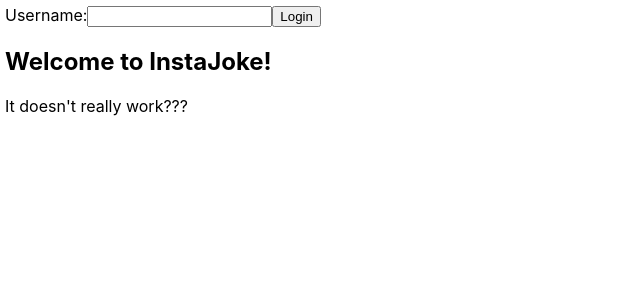
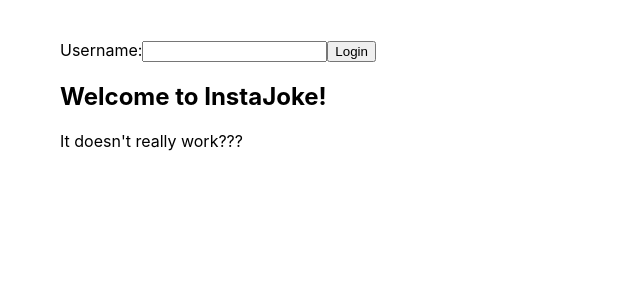
Before and after one commit to Nasume26/ig-clone, a React (Create React App) app: page / in a window 1280 px wide. Shown: the top 300 px of the page, without its empty margins (0-640 px from the left). Built offline with nearby package versions, Linux system fonts and the light colour scheme.

Commit message:
Slight shift for screen change

```diff
--- a/src/App.scss
+++ b/src/App.scss
@@ -5,3 +5,12 @@
     width: 100vw;
     margin: 5px;
 }
+
+@media screen and (min-width: 768px){
+    .app {
+        margin: 40px;
+        margin-right: 200px;
+        margin-left: 60px;
+        width: 85%;
+    }
+}
```
